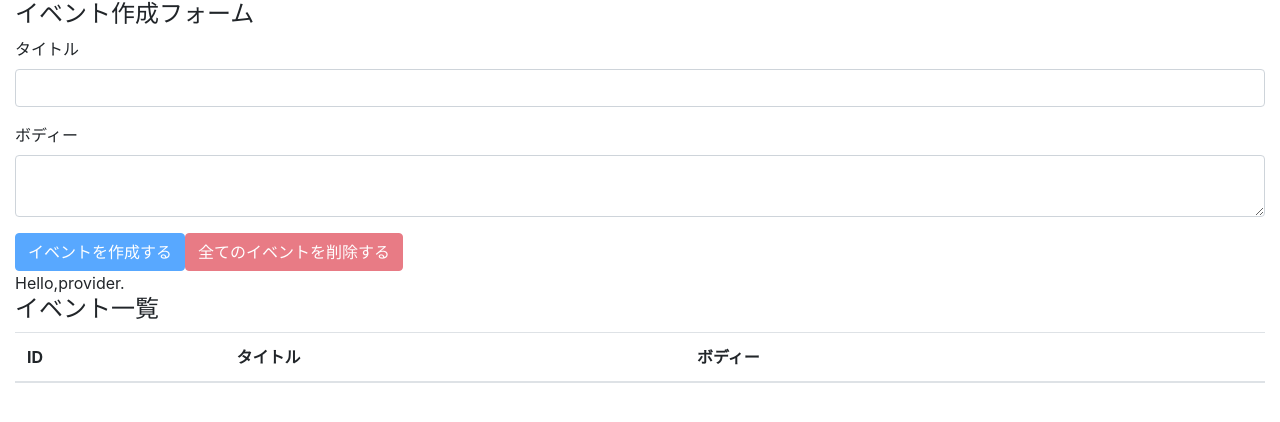
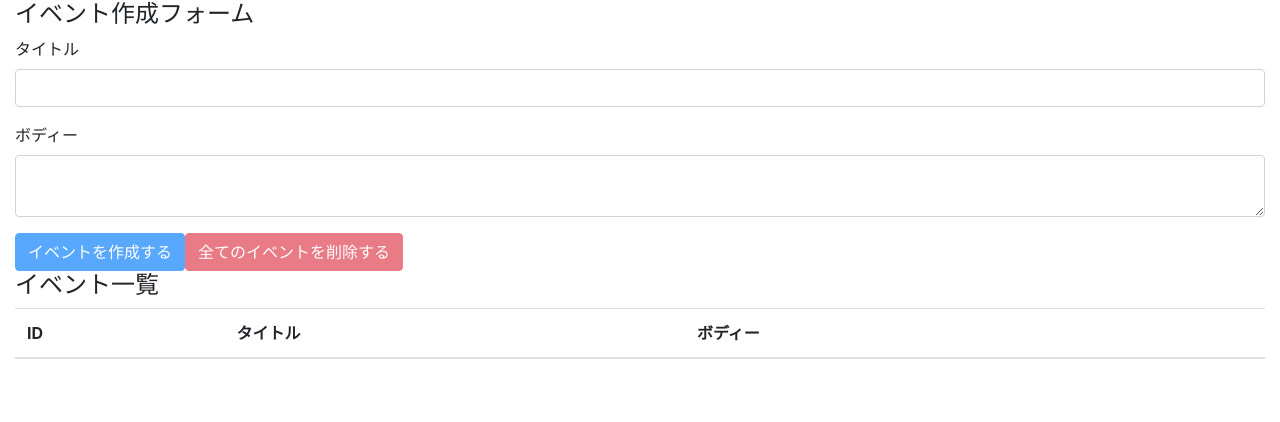
Before and after one commit to yoheihamaguchi/react-hooks-101, a React (Create React App) app: page / in a window 1280 px wide. Shown: the top 422 px of the page. Built offline with nearby package versions, Linux system fonts and the light colour scheme.

Commit message:
solve prop drilling issue

```diff
--- a/src/components/App.js
+++ b/src/components/App.js
@@ -5,16 +5,14 @@
 import AppContext from "../contexts/AppContext";
 import reducer from '../reducers/index.js'
 
-console.log({ AppContext })
-
 const App = () => {
   const [state, dispatch] = useReducer(reducer, [])
 
   return (
-    <AppContext.Provider value={'Hello,provider.'}>
+    <AppContext.Provider value={{ state, dispatch }}>
       <div className="container-fluid">
-        <EventForm state={state} dispatch={dispatch} />
-        <Events state={state} dispatch={dispatch} />
+        <EventForm />
+        <Events />
       </div>
     </AppContext.Provider>
   );
--- a/src/components/Event.js
+++ b/src/components/Event.js
@@ -1,8 +1,10 @@
-import React from 'react'
+import React, { useContext } from 'react'
 
 import { DELETE_EVENT } from '../actions'
+import AppContext from '../contexts/AppContext'
 
-const Event = ({ dispatch, event }) => {
+const Event = ({ event }) => {
+    const { dispatch } = useContext(AppContext)
     const id = event.id
     const handleClickDeleteButton = () => {
         const result = window.confirm(`イベント(id=${id})を本当に削除してもいいですか？`)
--- a/src/components/EventForm.js
+++ b/src/components/EventForm.js
@@ -1,7 +1,9 @@
-import React, { useState } from 'react';
+import React, { useState, useContext } from 'react';
 import { CREATE_EVENT, DELETE_ALL_EVENTS } from '../actions'
+import AppContext from '../contexts/AppContext'
 
-const EventForm = ({ state, dispatch }) => {
+const EventForm = () => {
+    const { state, dispatch } = useContext(AppContext)
     const [title, setTitle] = useState('')
     const [body, setBody] = useState('')
 
--- a/src/components/Events.js
+++ b/src/components/Events.js
@@ -3,11 +3,10 @@
 import AppContext from '../contexts/AppContext'
 import { useContext } from 'react';
 
-const Events = ({ state, dispatch }) => {
-    const value = useContext(AppContext)
+const Events = () => {
+    const { state } = useContext(AppContext)
     return (
         <>
-            <div>{value}</div>
             <h4>イベント一覧</h4>
             <table className="table table-hover">
                 <thead>
@@ -20,7 +19,7 @@
                 </thead>
 
                 <tbody>
-                    {state.map((event, index) => (<Event key={index} event={event} dispatch={dispatch}></Event>))}
+                    {state.map((event, index) => (<Event key={index} event={event}></Event>))}
                 </tbody>
             </table>
         </>
```
